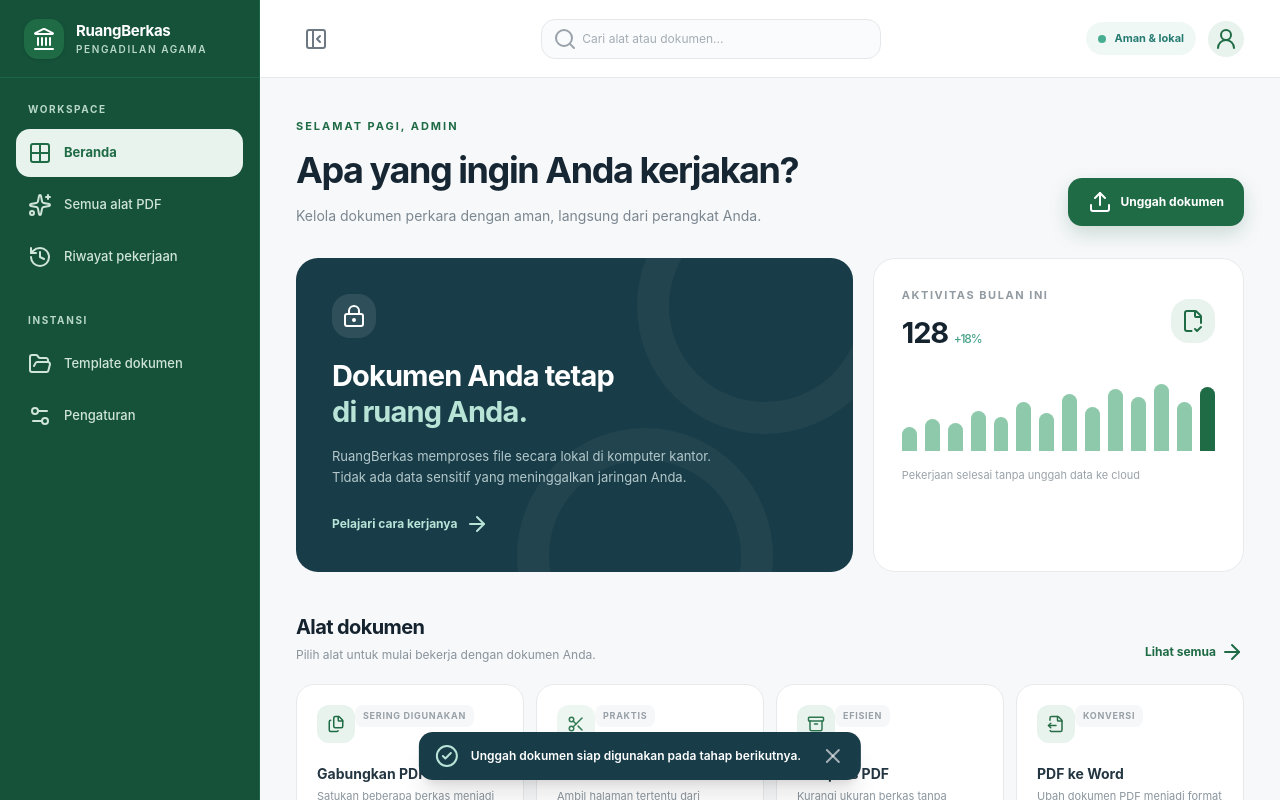
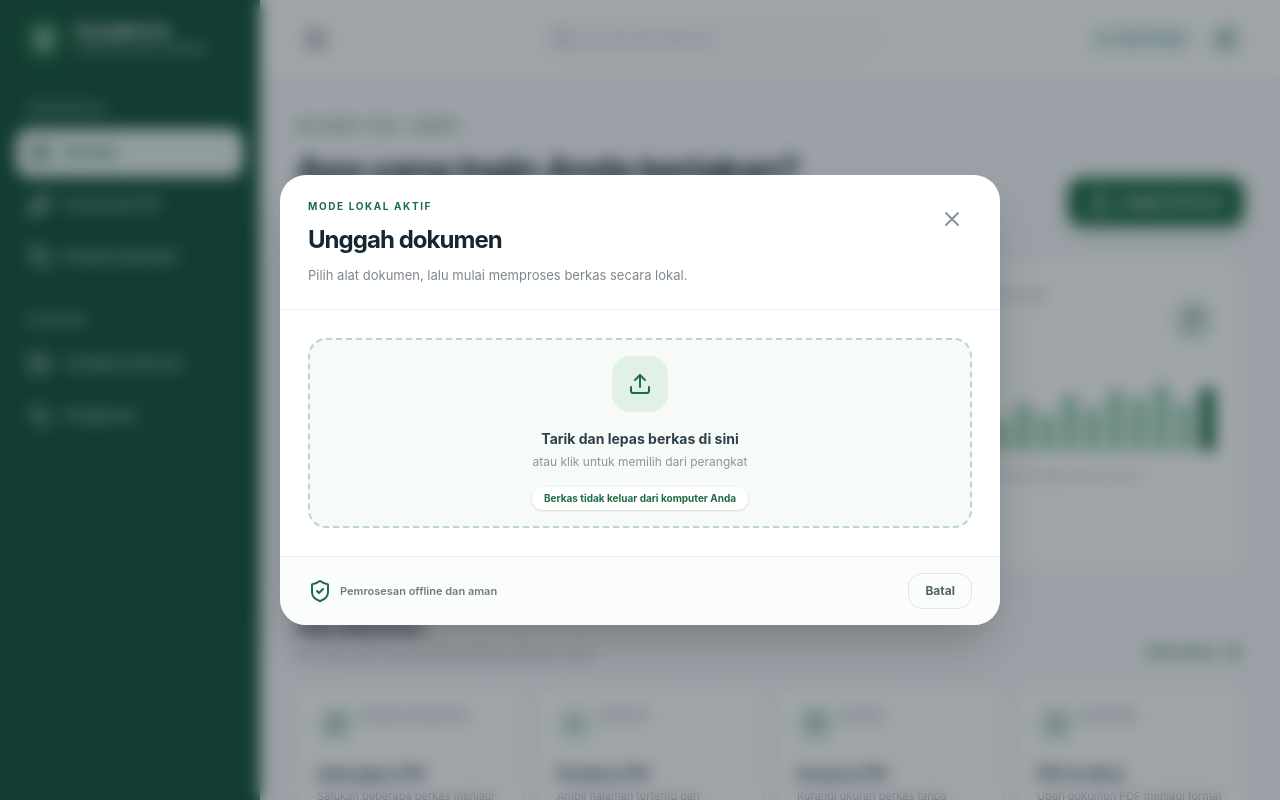
Before and after one commit to shieetycops/ruangberkas, a Next.js app: page / in a window 1280 px wide. Both pictures are taken after a click on the button "Unggah dokumen". Shown: the top 800 px of the page. Built offline with nearby package versions, Linux system fonts and the light colour scheme.

Commit message:
feat: add ToolWorkspace component with detailed tool descriptions and file upload functionality

```diff
--- a/app/page.tsx
+++ b/app/page.tsx
@@ -48,6 +48,45 @@ const recentFiles = [
   { name: 'Surat_Panggilan_Tergugat.docx', action: 'Diubah ke PDF', size: '486 KB', time: 'Kemarin, 15.18', type: 'DOCX' },
   { name: 'Bukti_Surat_Tambahan.pdf', action: 'Digabung', size: '8 halaman', time: 'Kemarin, 11.06', type: 'PDF' },
 ]
+
+function ToolWorkspace({ tool, onClose }: { tool: string; onClose: () => void }) {
+  const isMerge = tool === 'Gabungkan PDF'
+  const isSplit = tool === 'Pisahkan PDF'
+  const isCompress = tool === 'Kompres PDF'
+  const isSign = tool === 'Tanda Tangan PDF'
+  const isWatermark = tool === 'Beri Watermark'
+  const descriptions: Record<string, string> = {
+    'Gabungkan PDF': 'Satukan beberapa dokumen PDF menjadi satu berkas.',
+    'Pisahkan PDF': 'Pilih halaman yang ingin dipisahkan dari dokumen PDF.',
+    'Kompres PDF': 'Kurangi ukuran dokumen agar lebih mudah disimpan dan dibagikan.',
+    'PDF ke Word': 'Konversikan dokumen PDF menjadi dokumen Word yang dapat diedit.',
+    'Word ke PDF': 'Ubah dokumen Word menjadi PDF secara lokal di perangkat Anda.',
+    'Tanda Tangan PDF': 'Tambahkan tanda tangan ke dokumen tanpa mengunggahnya ke cloud.',
+    'Pindai ke PDF': 'Gabungkan gambar hasil pemindaian menjadi dokumen PDF.',
+    'Beri Watermark': 'Tambahkan watermark instansi untuk melindungi dokumen.',
+    'Unggah dokumen': 'Pilih alat dokumen, lalu mulai memproses berkas secara lokal.',
+  }
+  return (
+    <div className="fixed inset-0 z-50 flex items-center justify-center bg-[#12202a]/40 p-4 backdrop-blur-sm" role="dialog" aria-modal="true" aria-labelledby="tool-title">
+      <div className="w-full max-w-[720px] overflow-hidden rounded-[26px] bg-white shadow-2xl">
+        <div className="flex items-start justify-between border-b border-[#edf0f2] px-7 py-6">
+          <div><p className="mb-2 text-[10px] font-bold uppercase tracking-[0.16em] text-[#1f6b45]">Mode lokal aktif</p><h2 id="tool-title" className="text-[24px] font-bold tracking-[-0.04em] text-[#162733]">{tool}</h2><p className="mt-2 text-[13px] text-[#7b8790]">{descriptions[tool] ?? 'Bekerja dengan dokumen Anda secara aman.'}</p></div>
+          <button onClick={onClose} className="rounded-xl p-2 text-[#89939b] hover:bg-[#f2f6f4] hover:text-[#1f6b45]" aria-label="Tutup alat"><X /></button>
+        </div>
+        <div className="px-7 py-7">
+          <label className="flex min-h-[190px] cursor-pointer flex-col items-center justify-center rounded-2xl border-2 border-dashed border-[#b9d8c8] bg-[#f7fbf8] px-6 text-center transition hover:border-[#1f6b45] hover:bg-[#eef8f2]">
+            <input type="file" className="sr-only" multiple={isMerge || isCompress} accept={isSign || isWatermark ? '.pdf' : undefined} />
+            <span className="mb-4 flex size-14 items-center justify-center rounded-2xl bg-[#e1f1e7] text-[#1f6b45]"><Upload /></span>
+            <span className="text-[14px] font-bold text-[#30414b]">Tarik dan lepas berkas di sini</span><span className="mt-1 text-[12px] text-[#89959d]">atau klik untuk memilih dari perangkat</span><span className="mt-4 rounded-full bg-white px-3 py-1 text-[10px] font-bold text-[#1f6b45] shadow-sm">Berkas tidak keluar dari komputer Anda</span>
+          </label>
+          {(isSplit || isSign || isWatermark) && <div className="mt-5 grid gap-4 sm:grid-cols-2"><label className="flex flex-col gap-2 text-[11px] font-bold text-[#53636c]">{isSplit ? 'Halaman yang diambil' : isSign ? 'Posisi tanda tangan' : 'Teks watermark'}<input placeholder={isSplit ? 'Contoh: 1-3, 7' : isSign ? 'Pilih setelah berkas dimuat' : 'Pengadilan Agama ...'} className="h-11 rounded-xl border border-[#dfe6e2] bg-white px-3 text-[12px] font-medium outline-none focus:border-[#1f6b45]" /></label><div className="flex flex-col justify-end"><button className="h-11 rounded-xl bg-[#1f6b45] text-[12px] font-bold text-white transition hover:bg-[#155239]">{isSplit ? 'Pisahkan halaman' : isSign ? 'Tambahkan tanda tangan' : 'Terapkan watermark'}</button></div></div>}
+          {isCompress && <div className="mt-5 flex items-center justify-between rounded-xl bg-[#f4f8f5] px-4 py-3 text-[12px] text-[#5f7068]"><span className="font-bold">Tingkat kompresi</span><select className="rounded-lg border border-[#dfe6e2] bg-white px-3 py-2 text-[12px] font-semibold text-[#1f6b45]"><option>Seimbang</option><option>Ukuran terkecil</option><option>Kualitas terbaik</option></select></div>}
+        </div>
+        <div className="flex items-center justify-between border-t border-[#edf0f2] bg-[#fbfcfc] px-7 py-4"><p className="flex items-center gap-2 text-[11px] font-semibold text-[#6f7f78]"><ShieldCheck className="text-[#1f6b45]" /> Pemrosesan offline dan aman</p><button onClick={onClose} className="rounded-xl border border-[#dfe6e2] px-4 py-2 text-[12px] font-bold text-[#52635b] hover:bg-white">Batal</button></div>
+      </div>
+    </div>
+  )
+}
 
 export default function Page() {
   const [sidebarOpen, setSidebarOpen] = useState(false)
@@ -107,7 +146,7 @@ export default function Page() {
           </div>
         </section>
       </div>
-      {activeTool && <div className="fixed bottom-5 left-1/2 z-50 flex -translate-x-1/2 items-center gap-3 rounded-xl bg-[#183c48] px-4 py-3 text-[12px] font-semibold text-white shadow-xl"><CheckCircle2 className="text-[#b8e4d8]" /> {activeTool} siap digunakan pada tahap berikutnya.<button onClick={() => setActiveTool(null)} className="ml-2 text-white/60 hover:text-white" aria-label="Tutup notifikasi"><X /></button></div>}
+      {activeTool && <ToolWorkspace tool={activeTool} onClose={() => setActiveTool(null)} />}
     </main>
   )
 }
```
